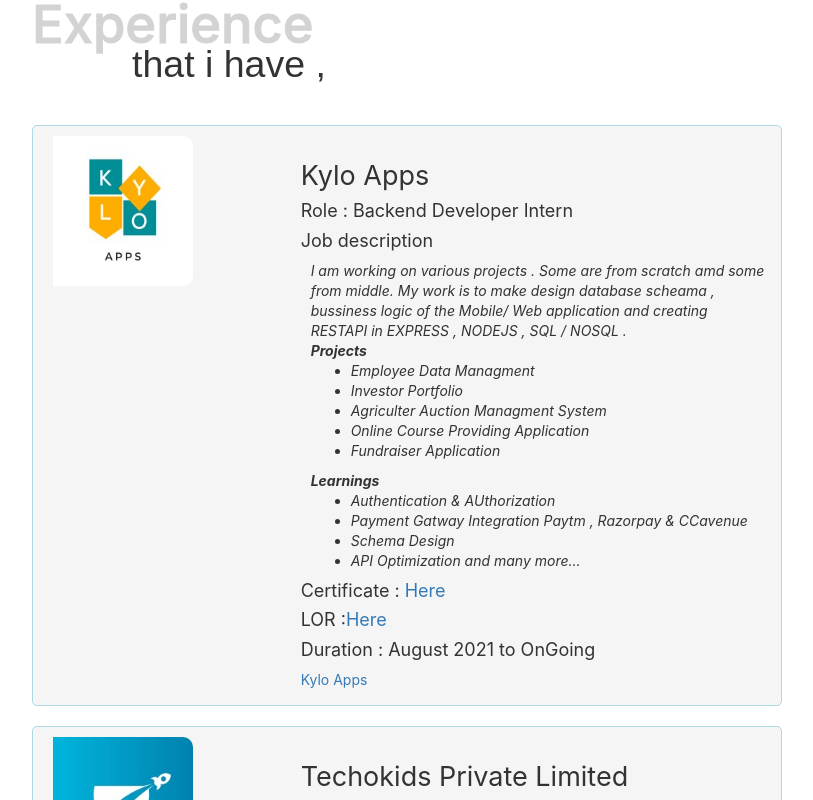
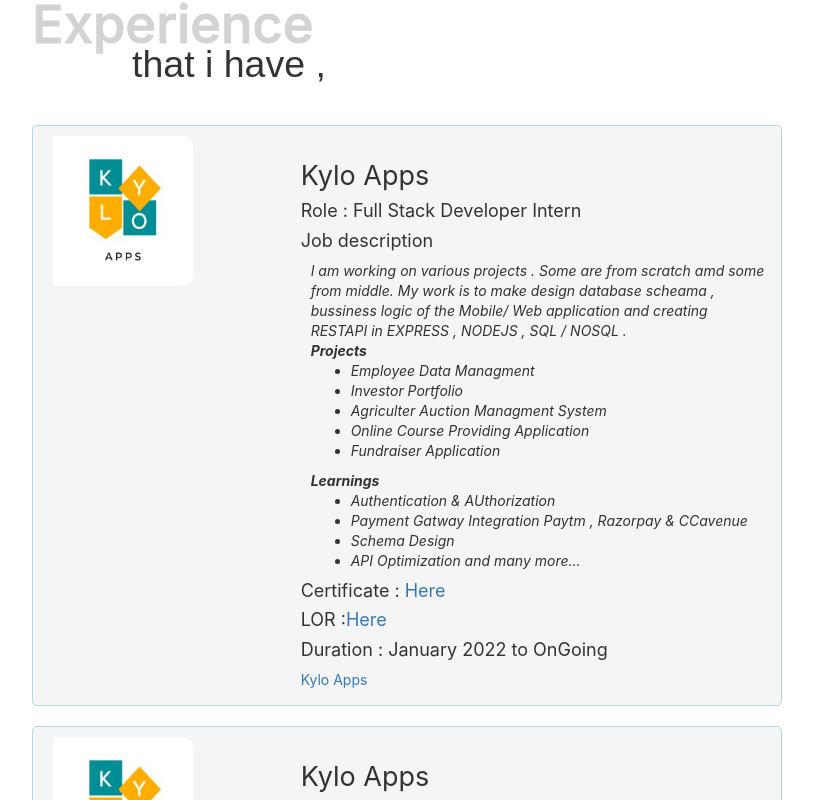
Before and after one commit to Tarun200999/portfolio, a React (Create React App) app: page / in a window 1280 px wide. Shown: the part 1860-2660 px from the top of the page, without its empty margins (233-1046 px from the left). Built offline with nearby package versions, Linux system fonts and the light colour scheme.

Commit message:
Last Update 16 June 2022

```diff
--- a/src/Components/Experience/Experience.js
+++ b/src/Components/Experience/Experience.js
@@ -11,6 +11,60 @@
             <h2>Experience</h2>
             <h3>that i have ,</h3>
           </div>
+          <div className="row">
+            <div className="col-sm-8">
+              <div className="exp_content">
+                <div className="row">
+                  <div className="col-sm-4">
+                    <img src={Kylo} />
+                  </div>
+                  <div className="col-sm-8">
+                    <div className="exp_data">
+                      <h2>Kylo Apps</h2>
+                      <h4>Role : Full Stack Developer Intern</h4>
+                      <h4>Job description</h4>
+                      <p>
+                        I am working on various projects . Some are from scratch
+                        amd some from middle. My work is to make design database
+                        scheama , bussiness logic of the Mobile/ Web application
+                        and creating RESTAPI in EXPRESS , NODEJS , SQL / NOSQL .
+                        <br></br>
+                        <strong>Projects</strong>
+                        <ul>
+                          <li>Employee Data Managment </li>
+                          <li>Investor Portfolio </li>
+                          <li>Agriculter Auction Managment System </li>
+                          <li>Online Course Providing Application </li>
+                          <li>Fundraiser Application </li>
+                        </ul>
+                        <strong>Learnings</strong>
+                        <ul>
+                          <li>Authentication & AUthorization </li>
+                          <li>
+                            Payment Gatway Integration Paytm , Razorpay &
+                            CCavenue
+                          </li>
+                          <li>Schema Design </li>
+                          <li>API Optimization and many more...</li>
+                        </ul>
+                      </p>
+
+                      <h4>
+                        Certificate : <a href="">Here</a>
+                      </h4>
+                      <h4>
+                        LOR :<a href="">Here</a>{' '}
+                      </h4>
+                      <h4>Duration : January 2022 to OnGoing</h4>
+                      <a href="https://kyloapps.com/">Kylo Apps</a>
+                    </div>
+                  </div>
+                </div>
+              </div>
+            </div>
+            <div className="col-sm-4"></div>
+          </div>
+          <br></br>
           <div className="row">
             <div className="col-sm-8">
               <div className="exp_content">
@@ -55,7 +109,7 @@
                       <h4>
                         LOR :<a href="">Here</a>{' '}
                       </h4>
-                      <h4>Duration : August 2021 to OnGoing</h4>
+                      <h4>Duration : August to Dec 2021</h4>
                       <a href="https://kyloapps.com/">Kylo Apps</a>
                     </div>
                   </div>
```
